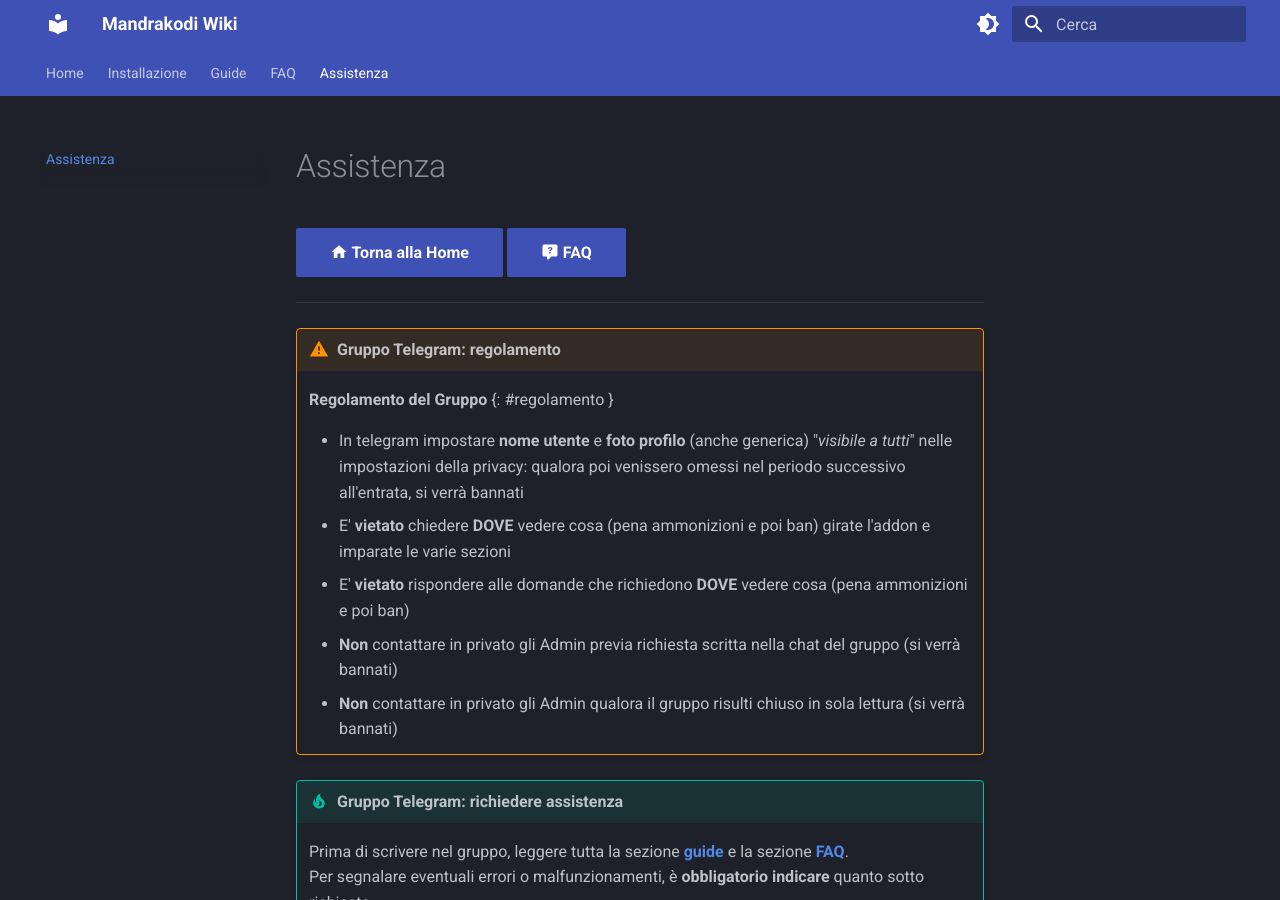
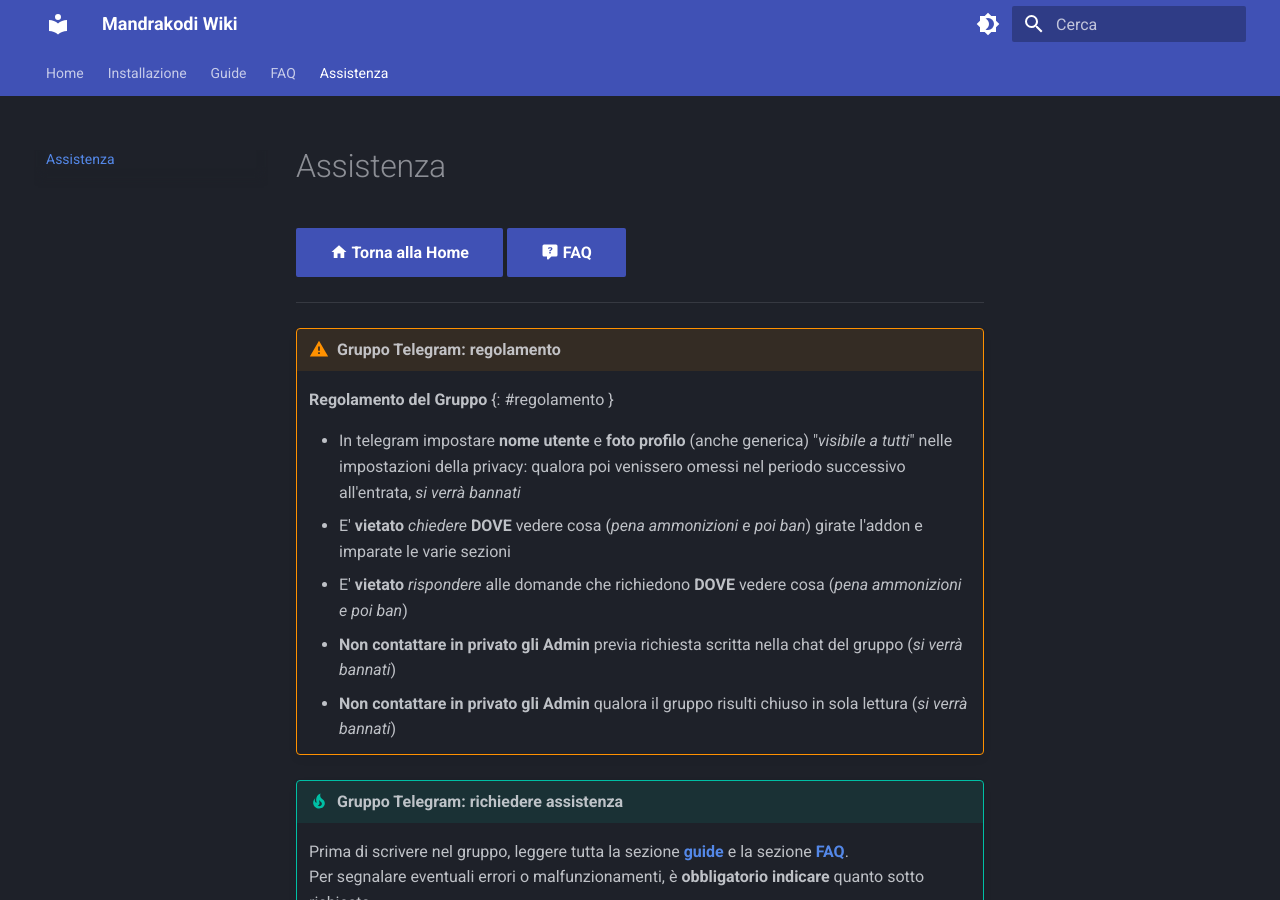
Before and after one commit to campipaolo/Mandrakodi-Wiki, an MkDocs documentation site: the page built from docs/ask_help.md, in a window 1280 px wide and 900 px high. Built offline with MkDocs 1.6.1 and Material for MkDocs 9.7.7, drawn with Linux system fonts in a browser that asks for light colours.

```diff
--- a/docs/ask_help.md
+++ b/docs/ask_help.md
@@ -5,11 +5,11 @@
 !!! warning "Gruppo Telegram: regolamento"
     **Regolamento del Gruppo** {: #regolamento }
 
-    * In telegram impostare **nome utente** e **foto profilo** (anche generica) "*visibile a tutti*" nelle impostazioni della privacy: qualora poi venissero omessi nel periodo successivo all'entrata, si verrà bannati
-    * E' **vietato** chiedere **DOVE** vedere cosa (pena ammonizioni e poi ban) girate l'addon e imparate le varie sezioni
-    * E' **vietato** rispondere alle domande che richiedono **DOVE** vedere cosa (pena ammonizioni e poi ban)
-    * **Non** contattare in privato gli Admin previa richiesta scritta nella chat del gruppo (si verrà bannati)
-    * **Non** contattare in privato gli Admin qualora il gruppo risulti chiuso in sola lettura (si verrà bannati)
+    * In telegram impostare **nome utente** e **foto profilo** (anche generica) "*visibile a tutti*" nelle impostazioni della privacy: qualora poi venissero omessi nel periodo successivo all'entrata, *si verrà bannati*
+    * E' **vietato** *chiedere* **DOVE** vedere cosa (*pena ammonizioni e poi ban*) girate l'addon e imparate le varie sezioni
+    * E' **vietato** *rispondere* alle domande che richiedono **DOVE** vedere cosa (*pena ammonizioni e poi ban*)
+    * **Non contattare in privato gli Admin** previa richiesta scritta nella chat del gruppo (*si verrà bannati*)
+    * **Non contattare in privato gli Admin** qualora il gruppo risulti chiuso in sola lettura (*si verrà bannati*)
 
 !!! tip "Gruppo Telegram: richiedere assistenza"
      Prima di scrivere nel gruppo, leggere tutta la sezione [**guide**](https://campipaolo.github.io/Mandrakodi-Wiki/guide/tutorials/) e la sezione [**FAQ**](https://campipaolo.github.io/Mandrakodi-Wiki/faq/faq/). <br> Per segnalare eventuali errori o malfunzionamenti, è **obbligatorio indicare** quanto sotto richiesto.<br> **NB:** Qualunque messaggio che non contenga queste informazioni, sarà **eliminato** e chi persevera verrà prima *ammonito* e poi *bannato*.
```
